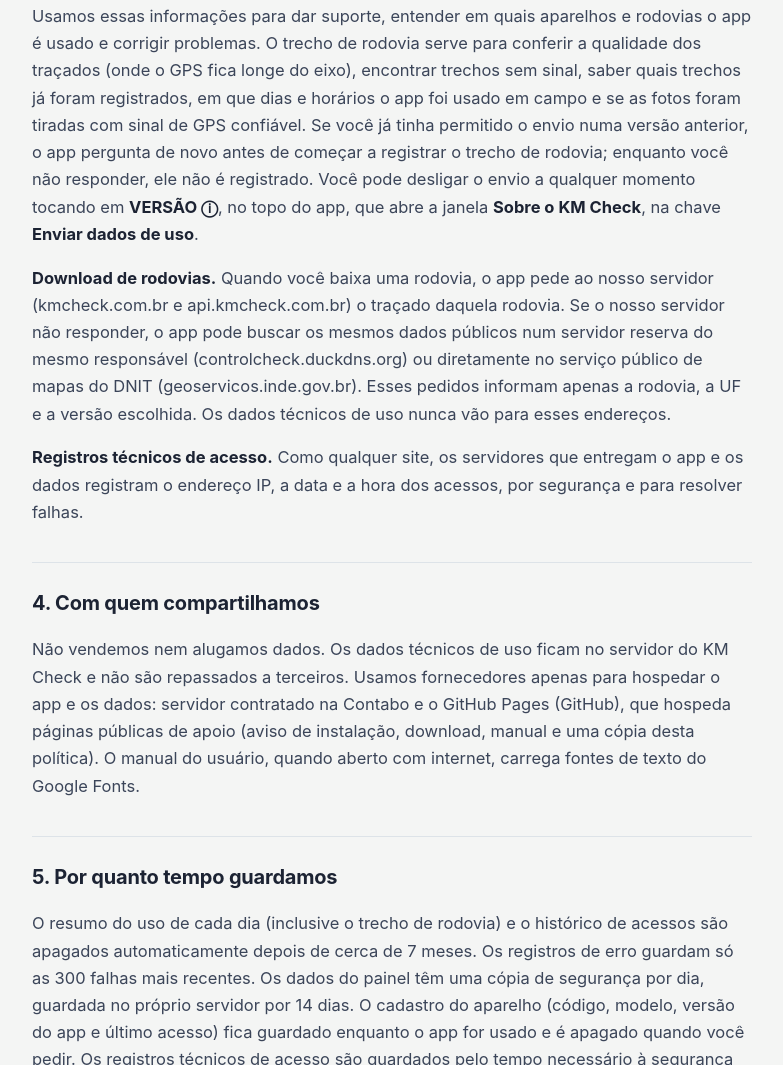
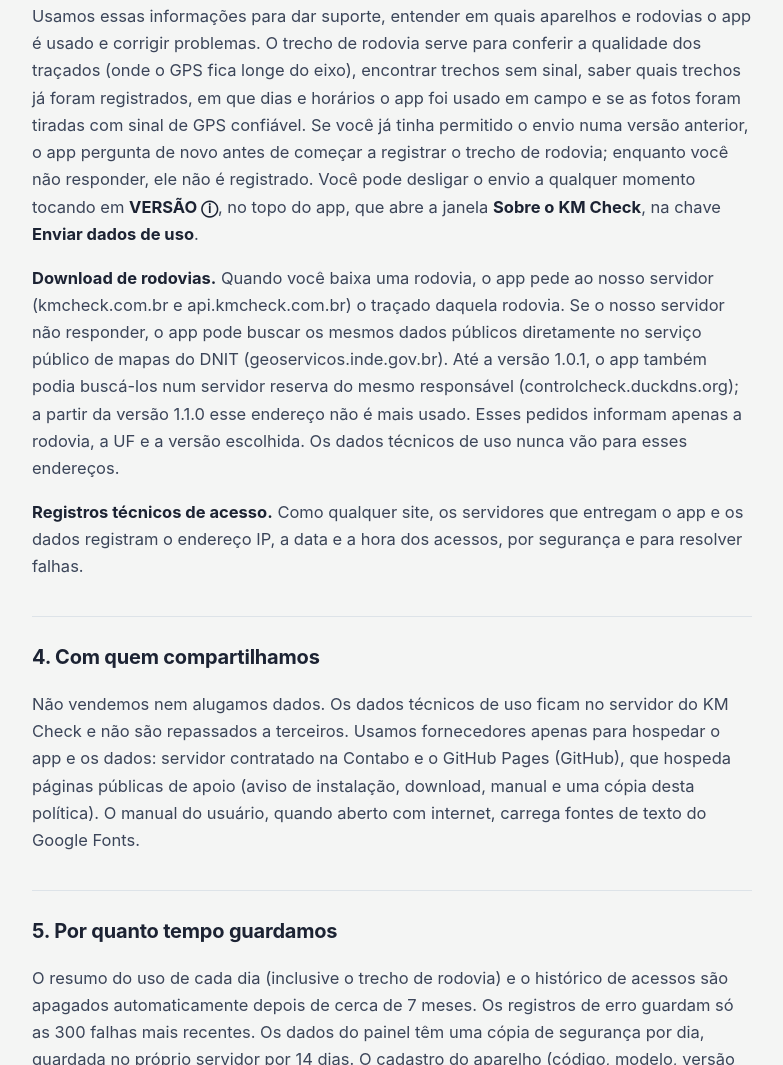
Before and after one commit to wagnerxm/wagnerxm.github.io, a plain HTML site: page kmcheck/privacidade/index.html in a window 1280 px wide. Shown: the part 2885-3950 px from the top of the page, without its empty margins (248-1031 px from the left). Drawn offline with Linux system fonts and the light colour scheme.

Commit message:
Política de privacidade do KM Check: endereço de reserva deixa de ser usado a partir da 1.1.0
Co-Authored-By: Claude Fable 5.2 <noreply@anthropic.com>

```diff
--- a/kmcheck/privacidade/index.html
+++ b/kmcheck/privacidade/index.html
@@ -73,7 +73,7 @@ footer{margin-top:48px;color:var(--tinta3);font-size:14px}
 <li>se o app tiver uma falha, o registro técnico do erro: a mensagem de erro, o trecho do código onde aconteceu, a versão do app, a tela que estava aberta e o código do aparelho. Ele não traz fotos, legendas, rodovias consultadas nem a localização.</li>
 </ul>
 <p>Usamos essas informações para dar suporte, entender em quais aparelhos e rodovias o app é usado e corrigir problemas. O trecho de rodovia serve para conferir a qualidade dos traçados (onde o GPS fica longe do eixo), encontrar trechos sem sinal, saber quais trechos já foram registrados, em que dias e horários o app foi usado em campo e se as fotos foram tiradas com sinal de GPS confiável. Se você já tinha permitido o envio numa versão anterior, o app pergunta de novo antes de começar a registrar o trecho de rodovia; enquanto você não responder, ele não é registrado. Você pode desligar o envio a qualquer momento tocando em <b>VERSÃO ⓘ</b>, no topo do app, que abre a janela <b>Sobre o KM Check</b>, na chave <b>Enviar dados de uso</b>.</p>
-<p><b>Download de rodovias.</b> Quando você baixa uma rodovia, o app pede ao nosso servidor (kmcheck.com.br e api.kmcheck.com.br) o traçado daquela rodovia. Se o nosso servidor não responder, o app pode buscar os mesmos dados públicos num servidor reserva do mesmo responsável (controlcheck.duckdns.org) ou diretamente no serviço público de mapas do DNIT (geoservicos.inde.gov.br). Esses pedidos informam apenas a rodovia, a UF e a versão escolhida. Os dados técnicos de uso nunca vão para esses endereços.</p>
+<p><b>Download de rodovias.</b> Quando você baixa uma rodovia, o app pede ao nosso servidor (kmcheck.com.br e api.kmcheck.com.br) o traçado daquela rodovia. Se o nosso servidor não responder, o app pode buscar os mesmos dados públicos diretamente no serviço público de mapas do DNIT (geoservicos.inde.gov.br). Até a versão 1.0.1, o app também podia buscá-los num servidor reserva do mesmo responsável (controlcheck.duckdns.org); a partir da versão 1.1.0 esse endereço não é mais usado. Esses pedidos informam apenas a rodovia, a UF e a versão escolhida. Os dados técnicos de uso nunca vão para esses endereços.</p>
 <p><b>Registros técnicos de acesso.</b> Como qualquer site, os servidores que entregam o app e os dados registram o endereço IP, a data e a hora dos acessos, por segurança e para resolver falhas.</p>
 
 <h2>4. Com quem compartilhamos</h2>
```
